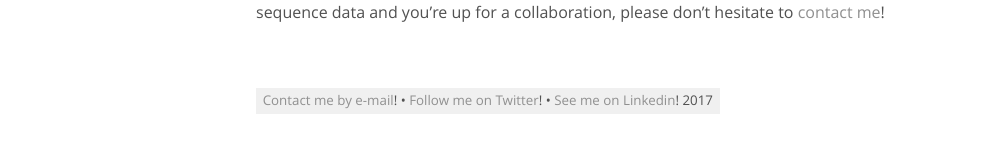
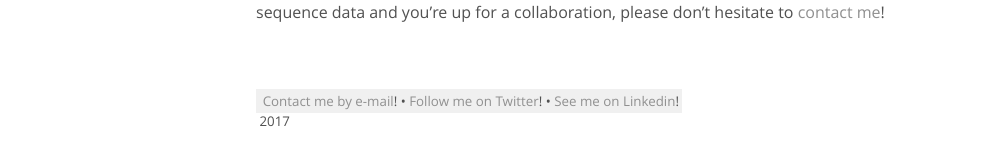
Before and after one commit to nidiatrovao/nidiatrovao.github.io, a Jekyll site: the page built from index.html, in a window 1280 px wide. Shown: the part 418-584 px from the top of the page, without its empty margins (24-1029 px from the left). Built offline with Jekyll 4.4.1, drawn with Linux system fonts in a browser that asks for light colours.

Commit message:
Update default.html

```diff
--- a/_layouts/default.html
+++ b/_layouts/default.html
@@ -18,7 +18,7 @@
       </main>
 
       <footer class="footer">
-        <small style="float: left"><span>&nbsp;<a href="http://www.google.com/recaptcha/mailhide/d?k=01NqppQr6VZzJtBnX1B1RDuw==&amp;c=15YkdRwX0Emp37Odw61dyCyrGOiI_gucHoEuzZzUzks=" onclick="window.open('http://www.google.com/recaptcha/mailhide/d?k\x3d01NqppQr6VZzJtBnX1B1RDuw\x3d\x3d\x26c\x3d15YkdRwX0Emp37Odw61dyCyrGOiI_gucHoEuzZzUzks\x3d', '', 'toolbar=0,scrollbars=0,location=0,statusbar=0,menubar=0,resizable=0,width=500,height=300'); return false;" title="Click to reveal my e-mail address">Contact me by e-mail</a>!&nbsp;&bull;</span><span>&nbsp;<a href="https://twitter.com/nidiatrovao" target="_blank">Follow me on Twitter</a>!&nbsp;&bull;</span><span>&nbsp;<a href="https://www.linkedin.com/in/nidiatrovao" target="_blank">See me on Linkedin</a>!</span><span style="float: right">&nbsp;<time datetime="{{ site.time | date_to_xmlschema }}">{{ site.time | date: '%Y&nbsp;' }}</time></span></small>
+        <small><span>&nbsp;<a href="http://www.google.com/recaptcha/mailhide/d?k=01NqppQr6VZzJtBnX1B1RDuw==&amp;c=15YkdRwX0Emp37Odw61dyCyrGOiI_gucHoEuzZzUzks=" onclick="window.open('http://www.google.com/recaptcha/mailhide/d?k\x3d01NqppQr6VZzJtBnX1B1RDuw\x3d\x3d\x26c\x3d15YkdRwX0Emp37Odw61dyCyrGOiI_gucHoEuzZzUzks\x3d', '', 'toolbar=0,scrollbars=0,location=0,statusbar=0,menubar=0,resizable=0,width=500,height=300'); return false;" title="Click to reveal my e-mail address">Contact me by e-mail</a>!&nbsp;&bull;</span><span>&nbsp;<a href="https://twitter.com/nidiatrovao" target="_blank">Follow me on Twitter</a>!&nbsp;&bull;</span><span>&nbsp;<a href="https://www.linkedin.com/in/nidiatrovao" target="_blank">See me on Linkedin</a>!</span><span style="float: right; width: 100%">&nbsp;<time datetime="{{ site.time | date_to_xmlschema }}">{{ site.time | date: '%Y&nbsp;' }}</time></span></small>
       </footer>
     </div>
   </body>
```
